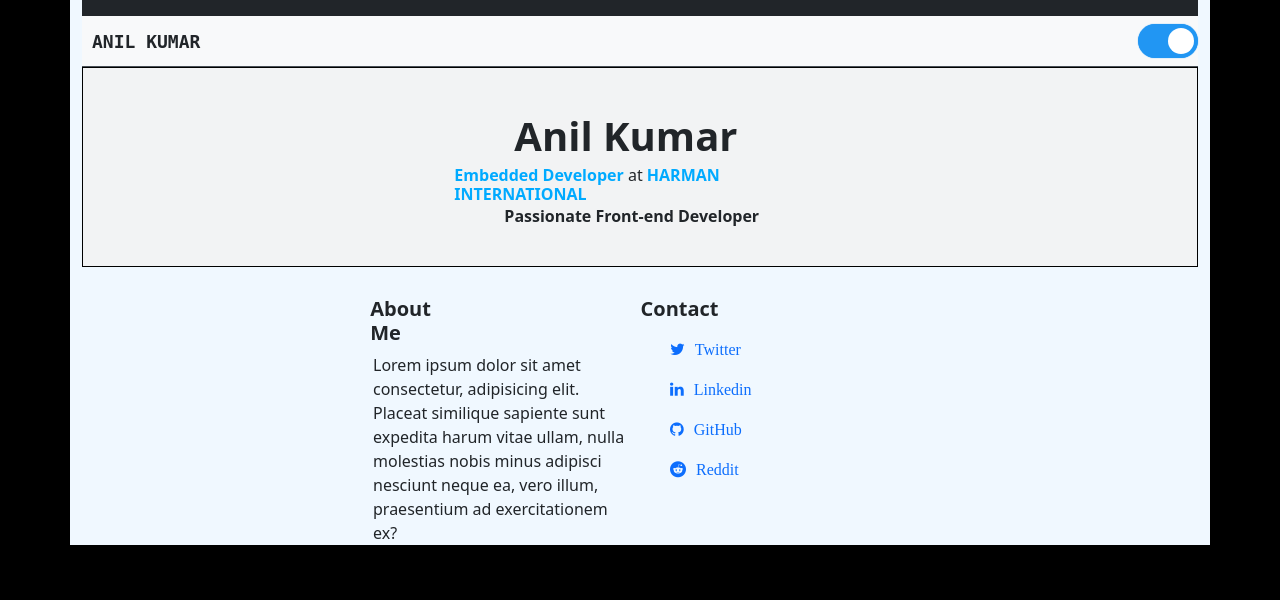
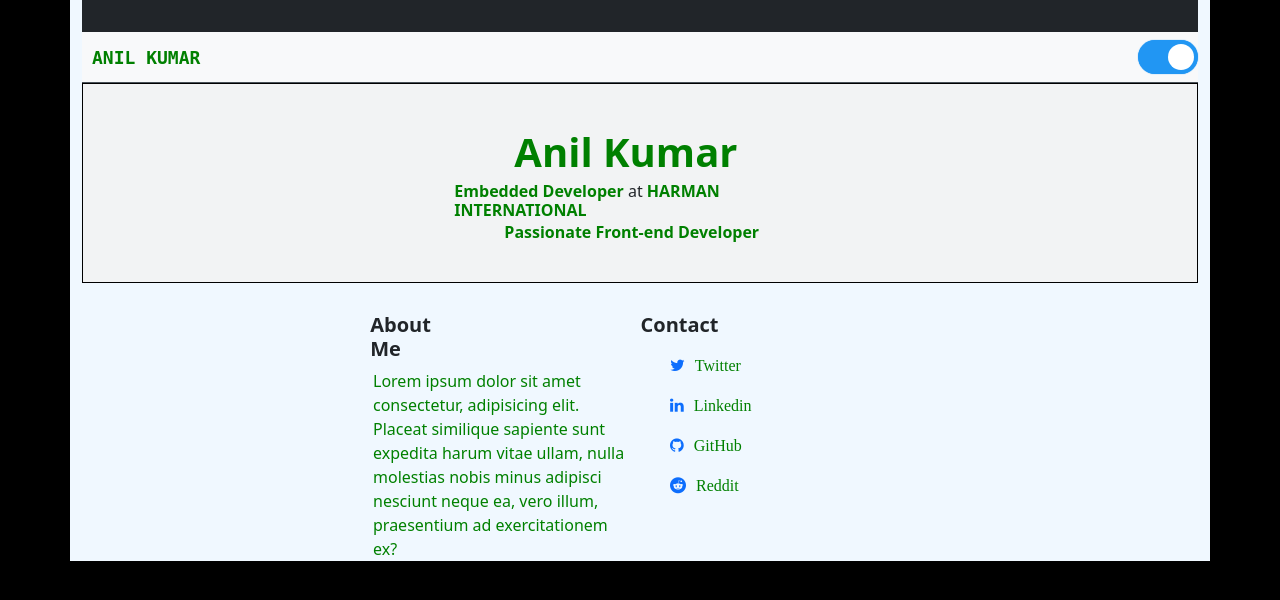
Before and after one commit to Anil9436/first-js-project, a plain HTML site: page index.html in a window 1280 px wide. Both pictures are taken after a click on the label 1168 px from the left and 41 px from the top of the page. Drawn offline with nearby package versions, Linux system fonts and the light colour scheme.

Commit message:
no changes

```diff
--- a/index.html
+++ b/index.html
@@ -39,7 +39,7 @@
 
   <body>
     <div class="container" style="background-color: aliceblue">
-      <div class="text-bg-dark p-2"></div>
+      <div class="text-bg-dark p-3"></div>
       <nav
         class="navbar bg-light border-bottom border-body"
         data-bs-theme="dark"
--- a/script.js
+++ b/script.js
@@ -1,12 +1,24 @@
 const body = document.querySelector('body');
 const label = document.querySelector('label');
+const span = document.querySelectorAll('span');
+const col = document.querySelector(".col-sm-4");
+console.log(col)
+
 
 label.addEventListener('click',(e)=>
 {
     if(e.target.checked === true)
     {
         body.style.background="black";
+        span.forEach((i)=>{
+            i.style.color="green";
+        })
+
+
     }else{
         body.style.background="white";
+        span.forEach((i)=>{
+            i.style.color="black";
+        })
     }
 });
```
